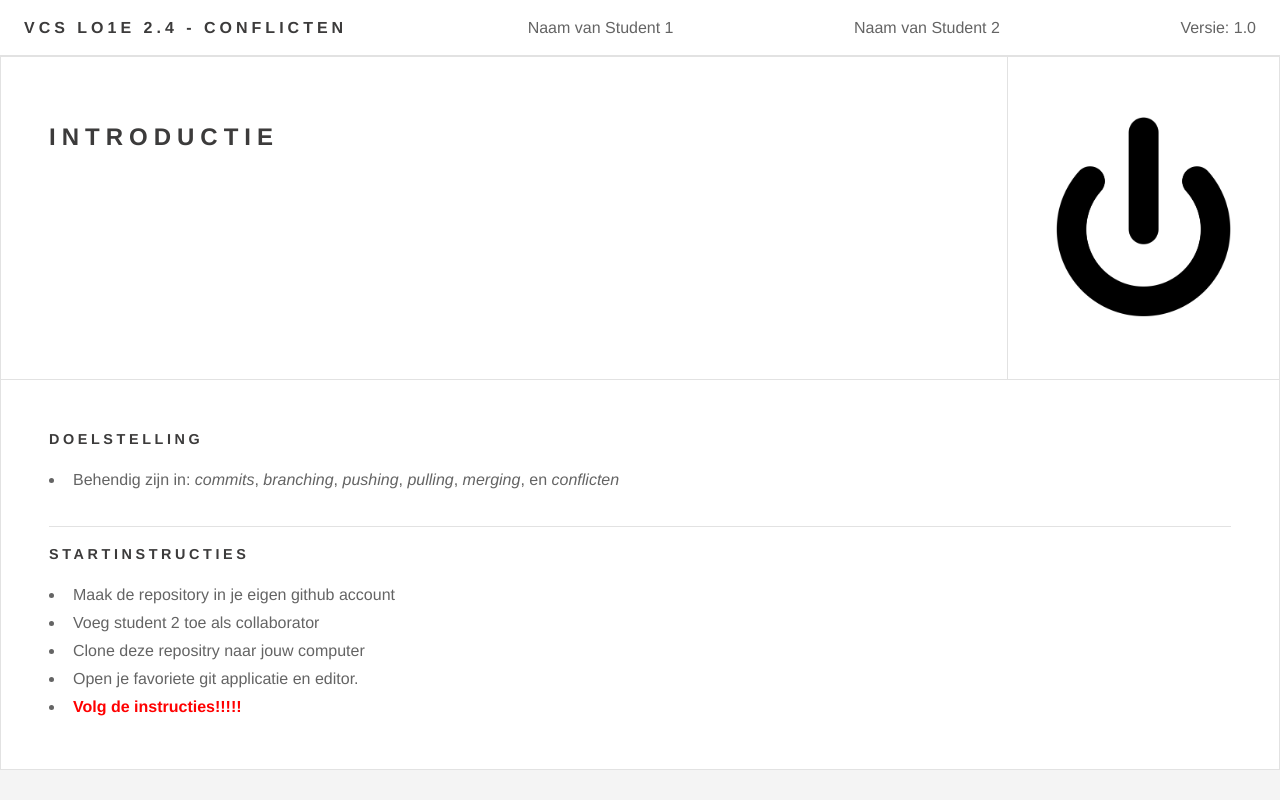
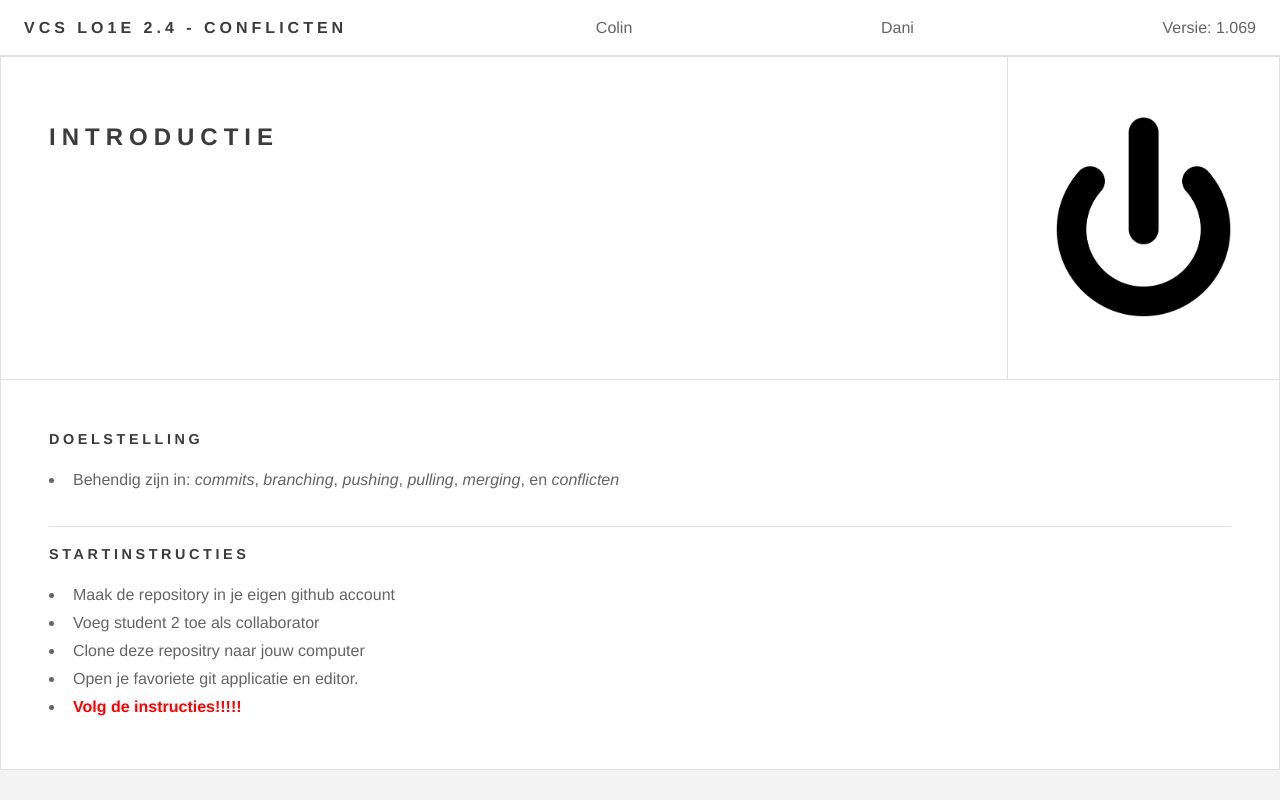
Before and after one commit to danivanspelden/versiebeheer, a plain HTML site: page 1vcs2_4-master/index.html in a window 1280 px wide. Shown: the top 800 px of the page. Drawn offline with Linux system fonts and the light colour scheme.

Commit message:
Namen
Namen veranderd

```diff
--- a/1vcs2_4-master/index.html
+++ b/1vcs2_4-master/index.html
@@ -9,9 +9,9 @@
 
         <header id="header">
             <h1 id="page-title">VCS LO1E 2.4 - Conflicten</h1>
-            <p id="naam1">Naam van Student 1</p>
-            <p id="naam2">Naam van Student 2</p>
-            <p id="version">Versie: 1.0</p>
+            <p id="naam1">Colin</p>
+            <p id="naam2">Dani</p>
+            <p id="version">Versie: 1.069</p>
         </header>
 
         <main>
```
